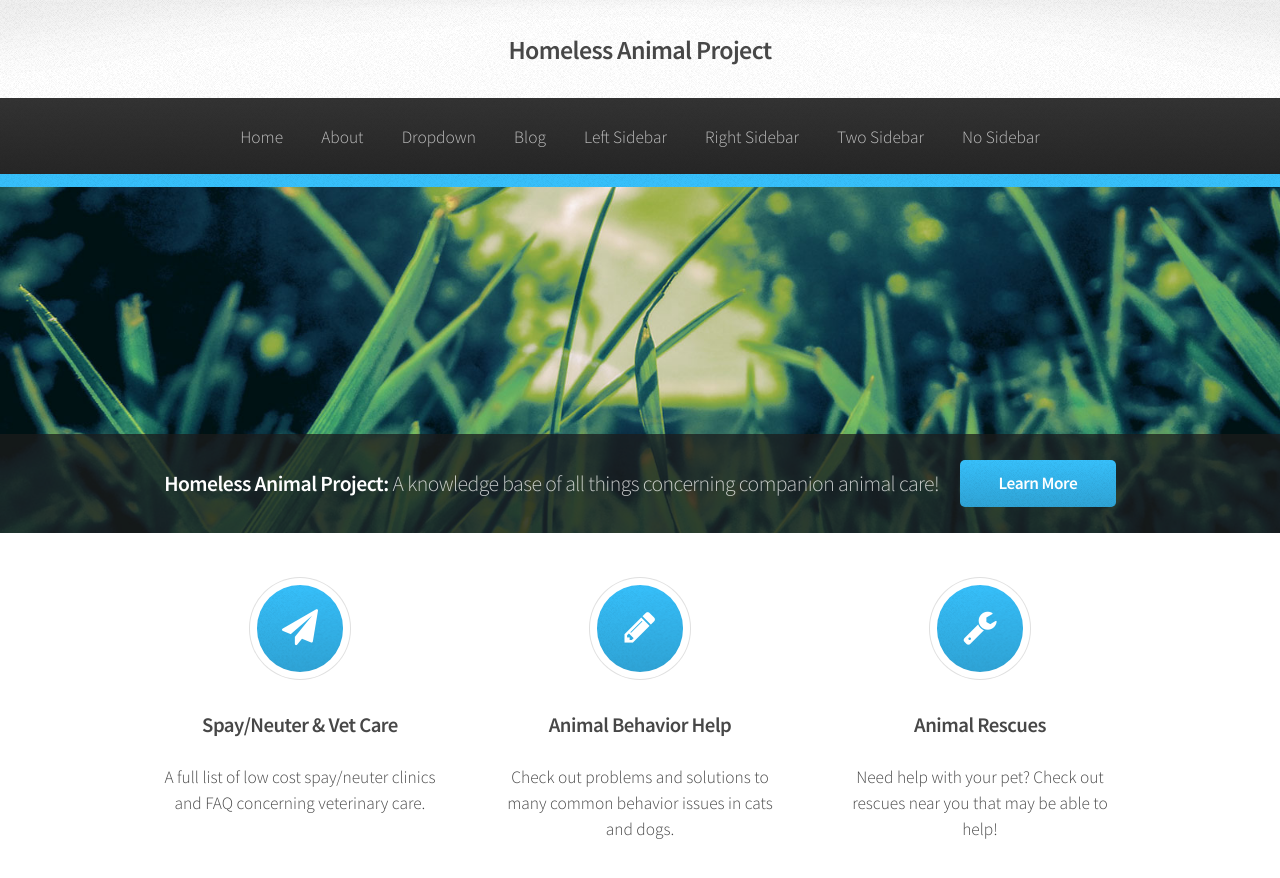
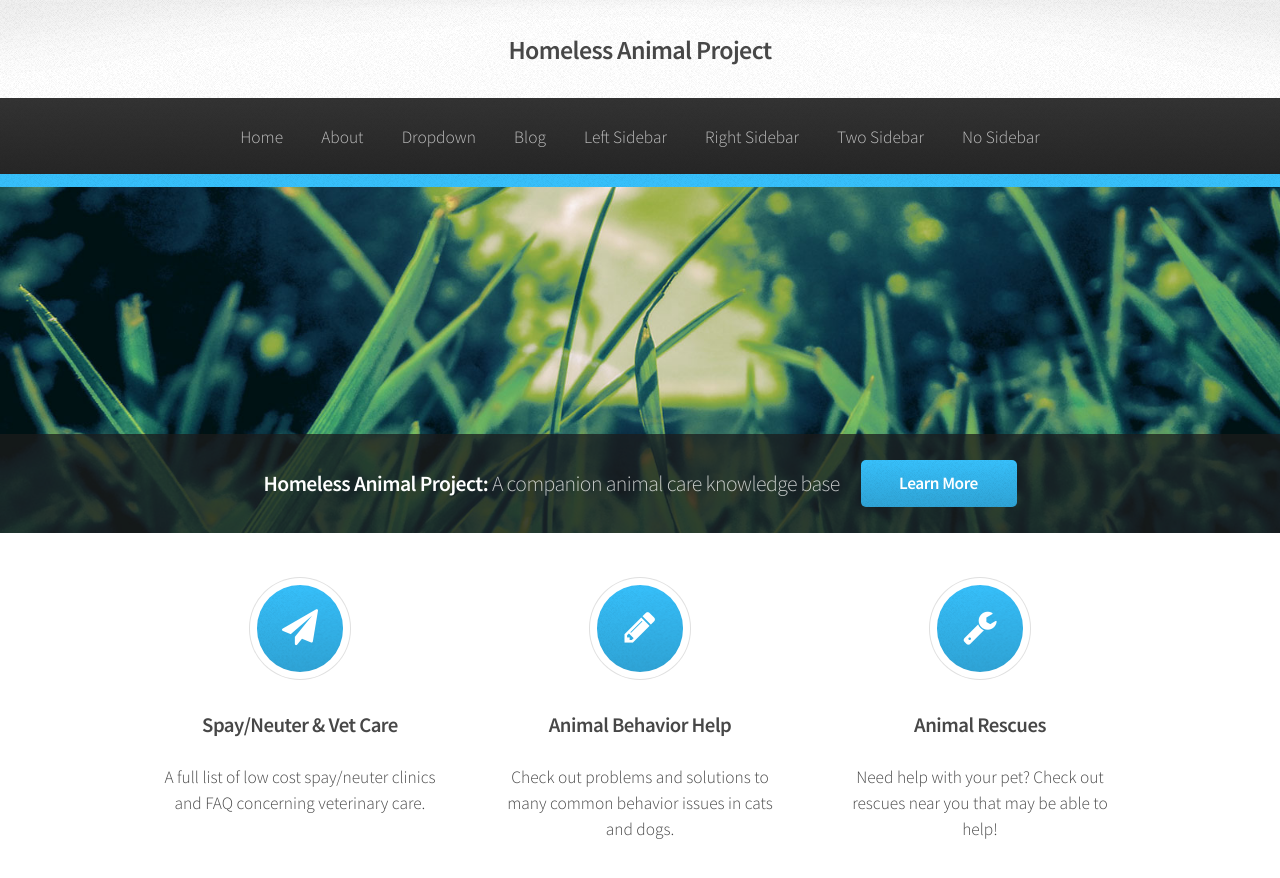
Before and after one commit to HomelessAnimalProject/HomelessAnimalProject.github.io, a Jekyll site: the page built from index.html, in a window 1280 px wide and 900 px high. Shown: the top 878 px of the window. Built offline with Jekyll 4.4.1, drawn with Linux system fonts in a browser that asks for light colours; the list of posts is cut into pages by our own code.

Commit message:
Use site name and desc in index.html

```diff
--- a/index.html
+++ b/index.html
@@ -6,7 +6,7 @@ layout: default
 <!-- Banner -->
 	<section id="banner">
 		<header>
-			<h2>Homeless Animal Project: <em>A knowledge base of all things concerning companion animal care! <a href="http://html5up.net"></a></em></h2>
+			<h2>{{ site.name }}: <em>{{ site.description }}</em></h2>
 			<a href="#" class="button">Learn More</a>
 		</header>
 	</section>
```
